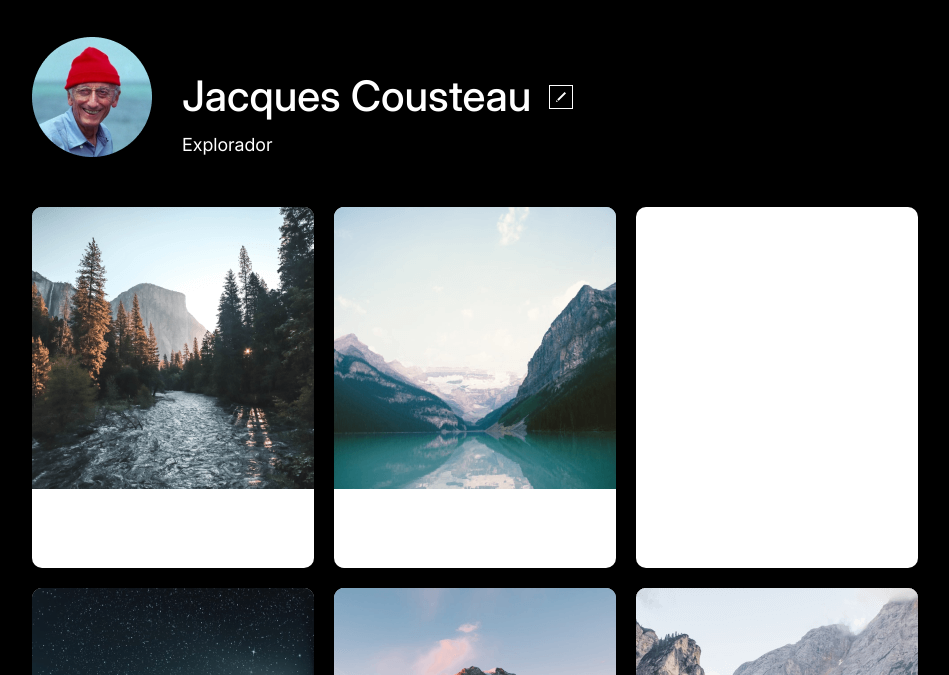
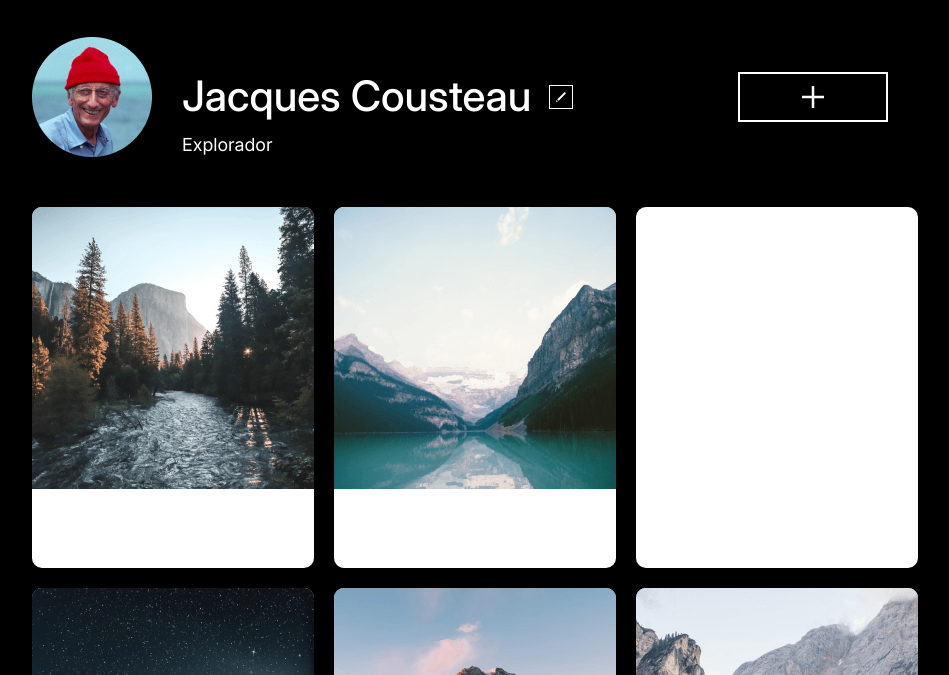
Before and after one commit to maizavolpato/web_project_around, a plain HTML site: page index.HTML in a window 1280 px wide. Shown: the part 125-800 px from the top of the page, without its empty margins (168-1117 px from the left). Drawn offline with Linux system fonts and the light colour scheme.

Commit message:
Add button add image

```diff
--- a/blocks/profile.css
+++ b/blocks/profile.css
@@ -38,8 +38,12 @@
   align-self: center;
   cursor: pointer;
 }
-.button__add-image {
+.profile__add-image-button {
+  background: transparent url("../images/add_button.png") center no-repeat;
+  border: 1px solid #fff;
   width: 150px;
   height: 50px;
   margin: 13px 0 14px 165px;
+  align-self: center;
+  cursor: pointer;
 }
--- a/index.HTML
+++ b/index.HTML
@@ -27,7 +27,9 @@
           <h1 class="profile__job">Explorador</h1>
         </div>
         <button class="profile__edit-button"></button>
+        <button class="profile__add-image-button"></button>
       </section>
+
       <section class="elements">
         <div class="elements__card">
           <img src="./images/photo_1.png" alt="" class="elements__image" />
```
